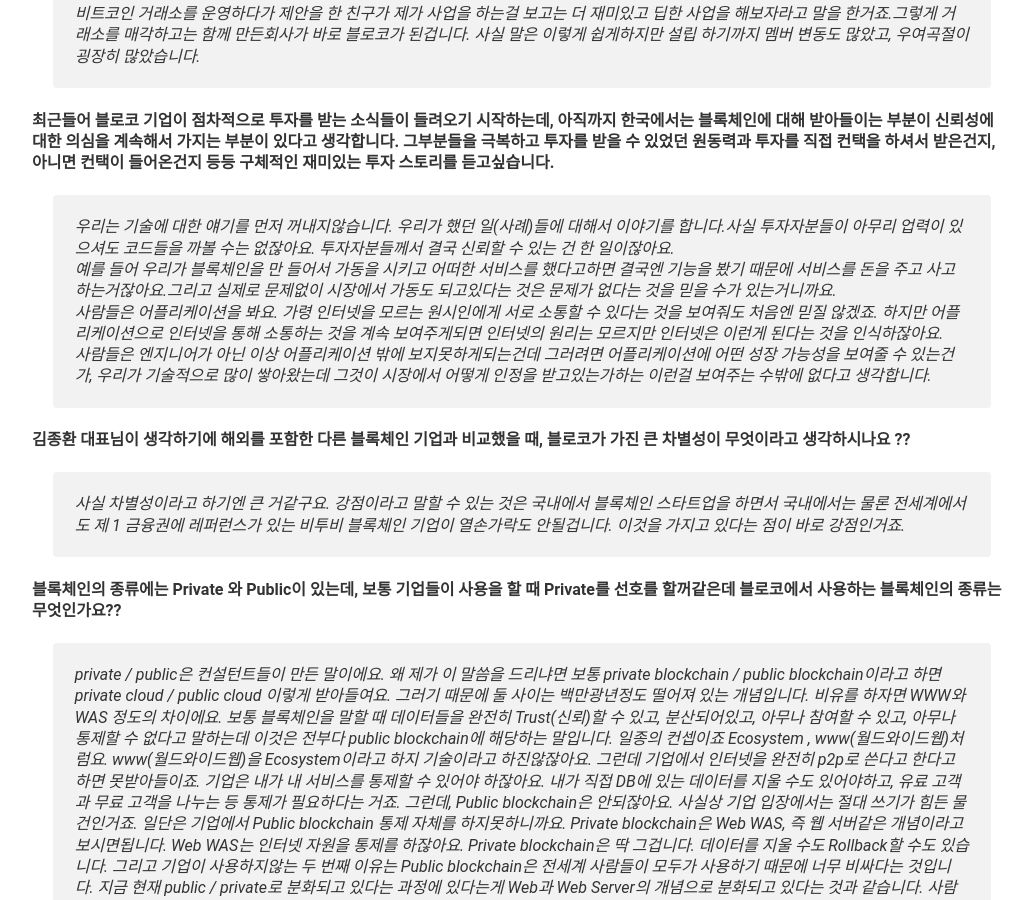
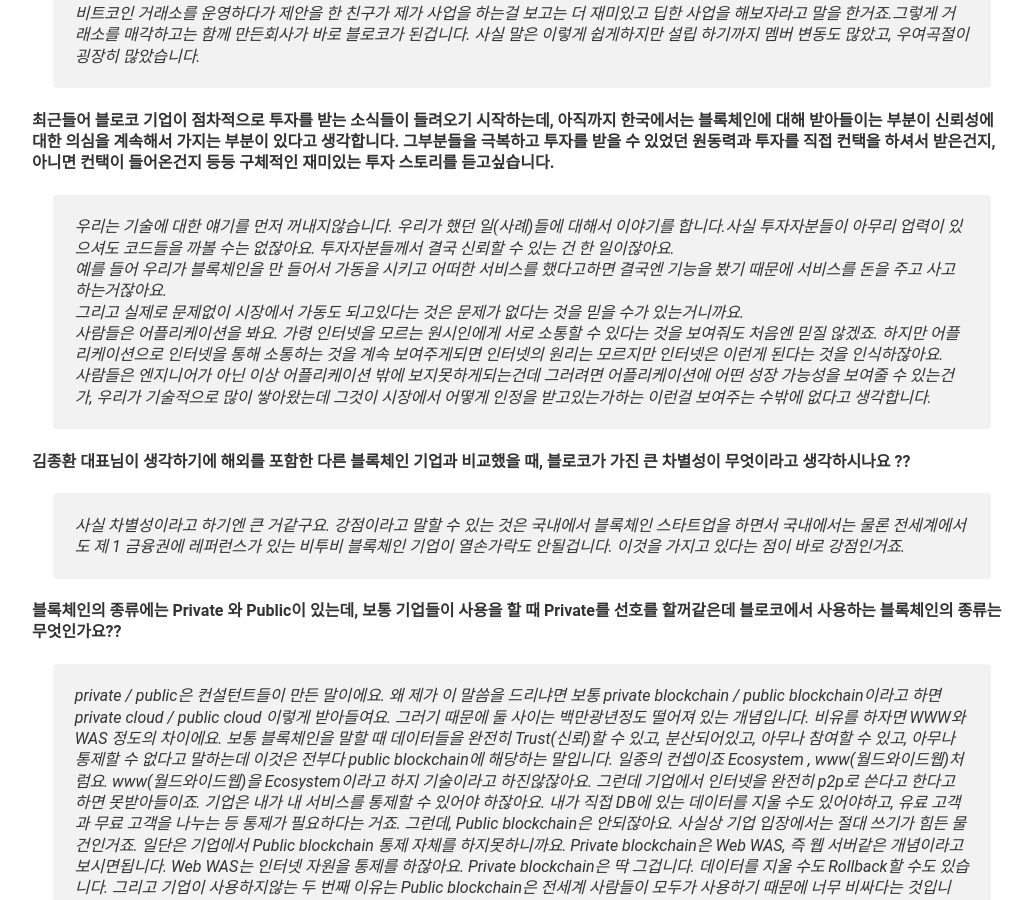
Before and after one commit to Miller-kk/KIMKIBYEONG.github.io, a Jekyll site: the page built from _posts/2017-04-23-bloko.md, in a window 1280 px wide and 900 px high, scrolled down 573 px. Shown: the whole window, without its empty margins (118-1151 px from the left). Built offline with Jekyll 4.4.1, drawn with Linux system fonts in a browser that asks for light colours.

```diff
--- a/_posts/2017-04-23-bloko.md
+++ b/_posts/2017-04-23-bloko.md
@@ -11,7 +11,7 @@ header: 블록체인 기업 Bloko 김종환 대표님
 > 비트코인 소개시켜준 친구가 지금의 블로코 공동 창업자 친구에요. 소개 시켜준 친구가 TMAX에서 DB를 개발하고, 삼성 SDS 산하 연구소에서 연구를 하고 있었는데, 거기서 그 친구가 스터디를 하다가 비트코인을 발견을 했어요.<br/>그 때 당시에 비트코인이 8불정도 하던 시절이였는데, 그 친구가 혼자서 연구 스터디를 하고 있다가 저에게 말을 해준거죠 “비트코인이라는게 있는데 같이 한번해볼래” 라고요. 저는 “와우 대박 이런게 있다고?” 생각하고는 (비트코인) 거래소를 만들었고, 그때 당시에 같이 합류했던 친구들이 지금 회사에도 몇 명 같이 있는 상황입니다.<br/>비트코인 거래소를 운영하다가 제안을 한 친구가 제가 사업을 하는걸 보고는 더 재미있고 딥한 사업을 해보자라고 말을 한거죠.그렇게 거래소를 매각하고는 함께 만든회사가 바로 블로코가 된겁니다. 사실 말은 이렇게 쉽게하지만 설립 하기까지 멤버 변동도 많았고, 우여곡절이 굉장히 많았습니다.
 
 **최근들어 블로코 기업이 점차적으로 투자를 받는 소식들이 들려오기 시작하는데, 아직까지 한국에서는 블록체인에 대해 받아들이는 부분이 신뢰성에 대한 의심을 계속해서 가지는 부분이 있다고 생각합니다. 그부분들을 극복하고 투자를 받을 수 있었던 원동력과 투자를 직접 컨택을 하셔서 받은건지, 아니면 컨택이 들어온건지 등등 구체적인 재미있는 투자 스토리를 듣고싶습니다.**
-> 우리는 기술에 대한 얘기를 먼저 꺼내지않습니다. 우리가 했던 일(사례)들에 대해서 이야기를 합니다.사실 투자자분들이 아무리 업력이 있으셔도 코드들을 까볼 수는 없잖아요. 투자자분들께서 결국 신뢰할 수 있는 건 한 일이잖아요.<br/> 예를 들어 우리가 블록체인을 만 들어서 가동을 시키고 어떠한 서비스를 했다고하면 결국엔 기능을 봤기 때문에 서비스를 돈을 주고 사고하는거잖아요.그리고 실제로 문제없이 시장에서 가동도 되고있다는 것은 문제가 없다는 것을 믿을 수가 있는거니까요. <br/>사람들은 어플리케이션을 봐요. 가령 인터넷을 모르는 원시인에게 서로 소통할 수 있다는 것을 보여줘도 처음엔 믿질 않겠죠. 하지만 어플리케이션으로 인터넷을 통해 소통하는 것을 계속 보여주게되면 인터넷의 원리는 모르지만 인터넷은 이런게 된다는 것을 인식하잖아요. <br/>사람들은 엔지니어가 아닌 이상 어플리케이션 밖에 보지못하게되는건데 그러려면 어플리케이션에 어떤 성장 가능성을 보여줄 수 있는건가, 우리가 기술적으로 많이 쌓아왔는데 그것이 시장에서 어떻게 인정을 받고있는가하는 이런걸 보여주는 수밖에 없다고 생각합니다.
+> 우리는 기술에 대한 얘기를 먼저 꺼내지않습니다. 우리가 했던 일(사례)들에 대해서 이야기를 합니다.사실 투자자분들이 아무리 업력이 있으셔도 코드들을 까볼 수는 없잖아요. 투자자분들께서 결국 신뢰할 수 있는 건 한 일이잖아요.<br/> 예를 들어 우리가 블록체인을 만 들어서 가동을 시키고 어떠한 서비스를 했다고하면 결국엔 기능을 봤기 때문에 서비스를 돈을 주고 사고하는거잖아요.<br/>그리고 실제로 문제없이 시장에서 가동도 되고있다는 것은 문제가 없다는 것을 믿을 수가 있는거니까요. <br/>사람들은 어플리케이션을 봐요. 가령 인터넷을 모르는 원시인에게 서로 소통할 수 있다는 것을 보여줘도 처음엔 믿질 않겠죠. 하지만 어플리케이션으로 인터넷을 통해 소통하는 것을 계속 보여주게되면 인터넷의 원리는 모르지만 인터넷은 이런게 된다는 것을 인식하잖아요. <br/>사람들은 엔지니어가 아닌 이상 어플리케이션 밖에 보지못하게되는건데 그러려면 어플리케이션에 어떤 성장 가능성을 보여줄 수 있는건가, 우리가 기술적으로 많이 쌓아왔는데 그것이 시장에서 어떻게 인정을 받고있는가하는 이런걸 보여주는 수밖에 없다고 생각합니다.
 
 **김종환 대표님이 생각하기에 해외를 포함한 다른 블록체인 기업과 비교했을 때, 블로코가 가진 큰 차별성이 무엇이라고 생각하시나요 ??**
 > 사실 차별성이라고 하기엔 큰 거같구요. 강점이라고 말할 수 있는 것은 국내에서 블록체인 스타트업을 하면서 국내에서는 물론 전세계에서도 제 1 금융권에 레퍼런스가 있는 비투비 블록체인 기업이 열손가락도 안될겁니다. 이것을 가지고 있다는 점이 바로 강점인거죠.
```
